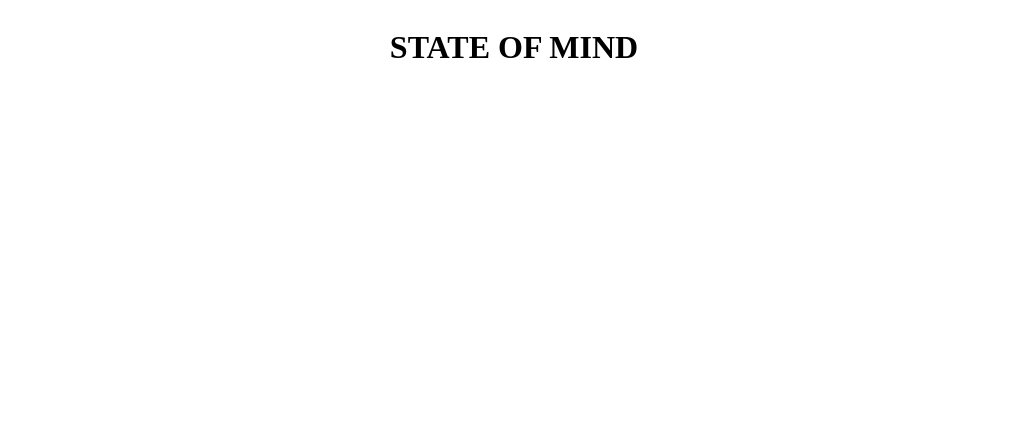
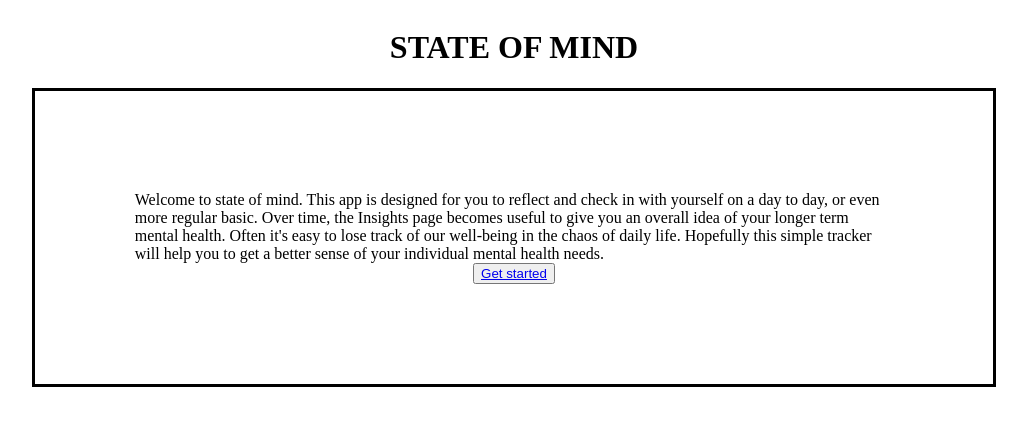
Before and after one commit to cjmontgom/state-of-mind, a React (Create React App) app in the folder client/: page / in a window 1280 px wide. Shown: the top 426 px of the page, without its empty margins (126-1153 px from the left). Built offline with nearby package versions, Linux system fonts and the light colour scheme.

Commit message:
added a home page and a quick blurb

```diff
--- a/client/src/components/comment.tsx
+++ b/client/src/components/comment.tsx
@@ -8,6 +8,7 @@ const Comment = ({setComment}) => {
 
     return (
         <div>
+            <h2>Comments</h2>
             <input type="textbox" onChange={handleCommentChange}/>
         </div>
     );
--- /dev/null
+++ b/client/src/components/home.tsx
@@ -0,0 +1,16 @@
+import React from 'react';
+
+const Home = () => {
+
+    return (
+        <div>
+            Welcome to state of mind.
+            This app is designed for you to reflect and check in with yourself on a day to day, or even more regular basic.
+            Over time, the Insights page becomes useful to give you an overall idea of your longer term mental health.
+            Often it's easy to lose track of our well-being in the chaos of daily life.
+            Hopefully this simple tracker will help you to get a better sense of your individual mental health needs.
+        </div>
+    );
+};
+
+export default Home
--- a/client/src/components/main.tsx
+++ b/client/src/components/main.tsx
@@ -11,6 +11,7 @@ import {
     Route,
     Link
 } from "react-router-dom";
+import Home from "./home";
 
 type Mood = 1 | 2 | 3 | 4 | 5 | 6 | 7
 
@@ -54,6 +55,12 @@ const Main = () => {
             <Wrapper>
                 <h1>STATE OF MIND</h1>
                 <Switch>
+                    <Route path="/">
+                        <Card>
+                            <Home/>
+                            <button><Link to="/mood">Get started</Link></button>
+                        </Card>
+                    </Route>
                     <Route path="/mood">
                         <Card>
                             <Mood setMood={handleCheckInChange}/>
@@ -77,6 +84,7 @@ const Main = () => {
                     <Route path="/insights">
                         <Card>
                             <Insights checkIns={allCheckIns}/>
+                            <button><Link to="/">Back to Home</Link></button>
                         </Card>
                     </Route>
                 </Switch>
```
